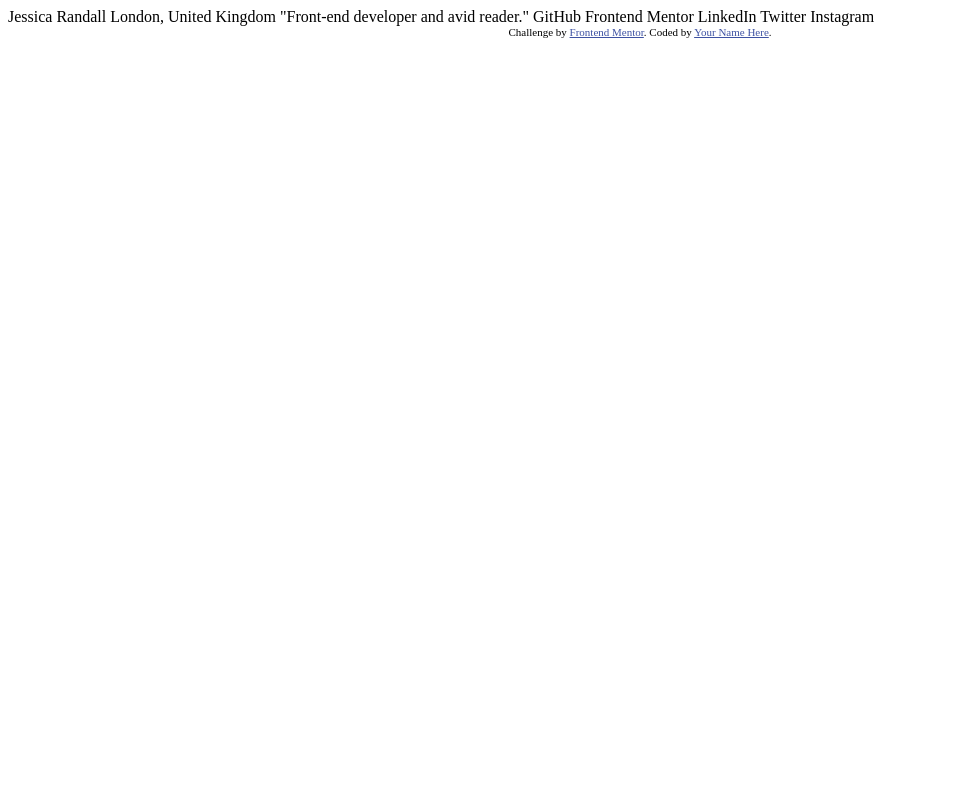
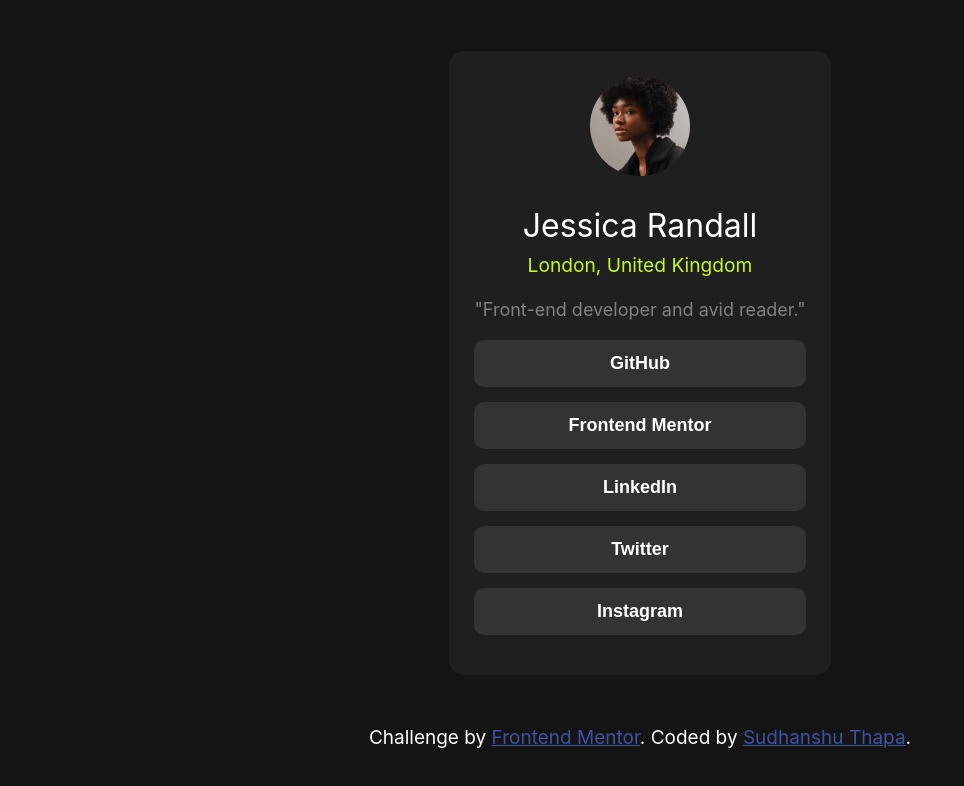
Before and after one commit to Sudhanshu943/social-link-profile, a plain HTML site: page index.html in a window 1280 px wide. Shown: the whole page, without its empty margins (0-964 px from the left). Drawn offline with Linux system fonts and the light colour scheme; a web font is replaced by a local one.

Commit message:
project done

```diff
--- a/index.html
+++ b/index.html
@@ -1,34 +1,39 @@
 <!DOCTYPE html>
 <html lang="en">
   <head>
-  <meta charset="UTF-8">
-  <meta name="viewport" content="width=device-width, initial-scale=1.0"> <!-- displays site properly based on user's device -->
+    <meta charset="UTF-8" />
+    <meta name="viewport" content="width=device-width, initial-scale=1.0" />
 
-  <link rel="icon" type="image/png" sizes="32x32" href="./assets/images/favicon-32x32.png">
-
+    <link
+      rel="icon"
+      type="image/png"
+      sizes="32x32"
+      href="./assets/images/favicon-32x32.png"
+    />
+    <link rel="stylesheet" href="style.css" />
     <title>Frontend Mentor | Social links profile</title>
-
-  <!-- Feel free to remove these styles or customise in your own stylesheet 👍 -->
-  <style>
-    .attribution { font-size: 11px; text-align: center; }
-    .attribution a { color: hsl(228, 45%, 44%); }
-  </style>
   </head>
   <body>
-
-  Jessica Randall
-  London, United Kingdom
-  "Front-end developer and avid reader."
-
-  GitHub
-  Frontend Mentor
-  LinkedIn
-  Twitter
-  Instagram
-
+    <main class="container">
+      <div class="profile">
+        <img src="assets/images/avatar-jessica.jpeg" alt="Jessica Randall" />
+        <span class="user-name"> Jessica Randall </span>
+        <span class="location">London, United Kingdom</span>
+      </div>
+      <p>"Front-end developer and avid reader."</p>
+      <button>GitHub</button>
+      <button>Frontend Mentor</button>
+      <button>LinkedIn</button>
+      <button>Twitter</button>
+      <button>Instagram</button>
+    </main>
+    <footer>
       <div class="attribution">
-    Challenge by <a href="https://www.frontendmentor.io?ref=challenge" target="_blank">Frontend Mentor</a>.
-    Coded by <a href="#">Your Name Here</a>.
+        Challenge by
+        <a href="https://www.frontendmentor.io?ref=challenge" target="_blank"
+          >Frontend Mentor</a
+        >. Coded by <a href="#">Sudhanshu Thapa</a>.
       </div>
+    </footer>
   </body>
 </html>
--- /dev/null
+++ b/style.css
@@ -0,0 +1,95 @@
+@font-face {
+  font-family: "Inter";
+  src: url(assets/fonts/Inter-VariableFont_slnt\wght.ttf);
+}
+
+* {
+  margin: 0;
+  padding: 0;
+  box-sizing: border-box;
+}
+
+:root {
+  --Green: hsl(75, 94%, 57%);
+  --White: hsl(0, 0%, 100%);
+  --Grey700: hsl(0, 0%, 20%);
+  --Grey800: hsl(0, 0%, 12%);
+  --Grey900: hsl(0, 0%, 8%);
+}
+
+body {
+  font-family: "Inter", sans-serif;
+  display: flex;
+  flex-direction: column;
+  align-items: center;
+  justify-content: space-evenly;
+  min-height: 100vh;
+  background: var(--Grey900);
+}
+
+.container {
+  padding: 25px;
+  border-radius: 15px;
+  background: var(--Grey800);
+}
+
+.container,
+.profile {
+  display: flex;
+  flex-direction: column;
+  align-items: center;
+  justify-content: center;
+}
+
+.profile {
+  margin-bottom: 22px;
+}
+.profile img {
+  max-height: 100px;
+  max-width: 100px;
+  border-radius: 50%;
+  margin-bottom: 30px;
+}
+
+.profile .user-name {
+  color: var(--White);
+  font-size: 2rem;
+  margin-bottom: 8px;
+}
+
+.location {
+  color: var(--Green);
+  font-size: 1.2rem;
+}
+
+p {
+  font-size: large;
+  color: grey;
+  margin-bottom: 20px;
+}
+
+button {
+  font-size: large;
+  font-weight: 600;
+  border: none;
+  border-radius: 10px;
+  width: 100%;
+  padding: 13px 0;
+  margin-bottom: 15px;
+  color: var(--White);
+  background: var(--Grey700);
+  &:hover {
+    color: var(--Grey900);
+    background: var(--Green);
+    cursor: pointer;
+  }
+}
+
+.attribution {
+  font-size: 19px;
+  text-align: center;
+  color: var(--White);
+}
+.attribution a {
+  color: hsl(228, 45%, 44%);
+}
```
Lines whose indentation alone changed are shown as unchanged.
